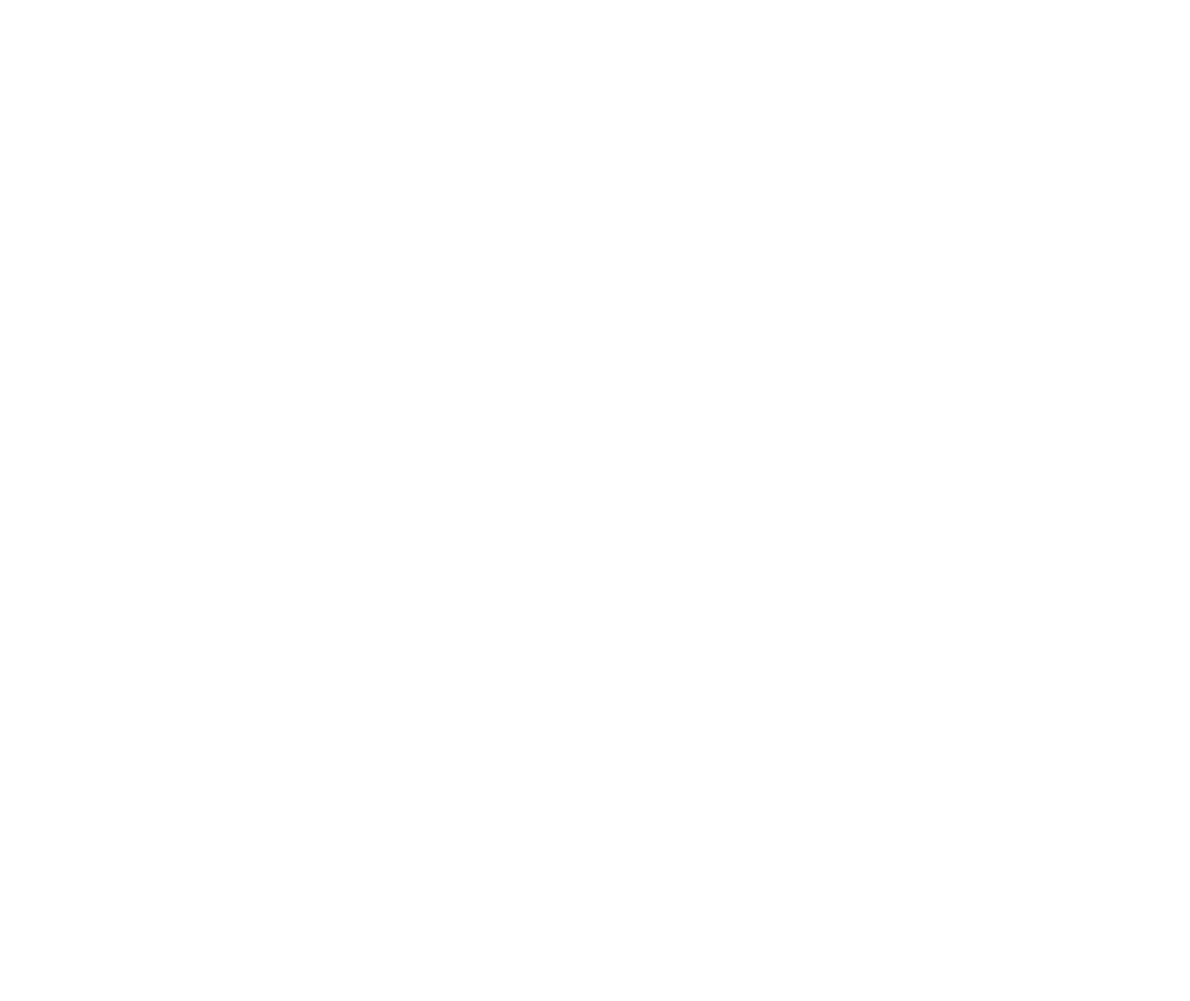
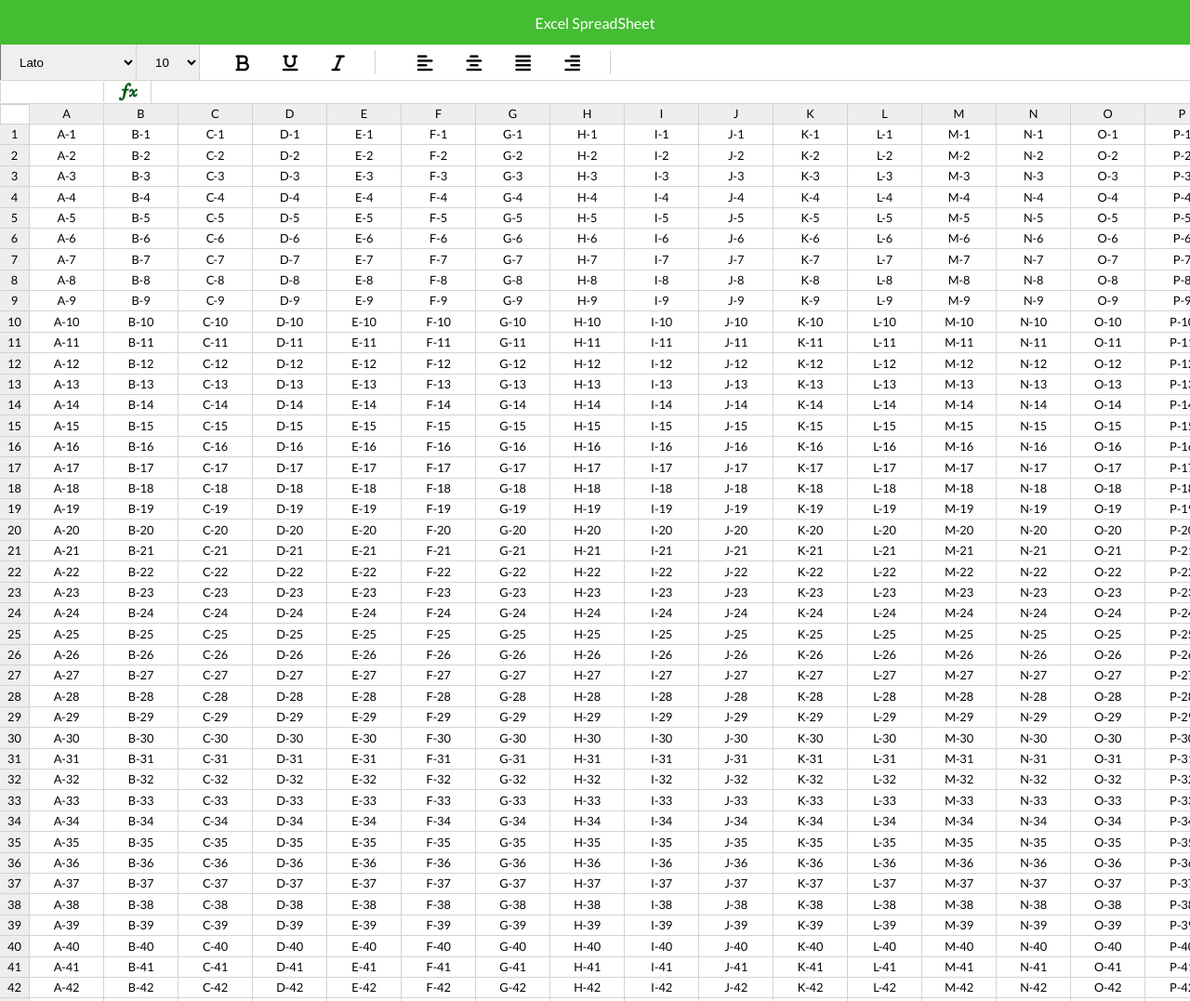
Before and after one commit to shvmdev/ExcelClone, a plain HTML site: page index.html in a window 1280 px wide. Shown: the top 1077 px of the page at 93% size. Before the commit the page ends 800 px from the top, so only its background shows below. Drawn offline with Linux system fonts and the light colour scheme; a web font is replaced by a local one.

Commit message:
added till frontend part

```diff
--- a/index.html
+++ b/index.html
@@ -4,19 +4,75 @@
     <meta charset="UTF-8">
     <meta http-equiv="X-UA-Compatible" content="IE=edge">
     <meta name="viewport" content="width=device-width, initial-scale=1.0">
-    <title>Document</title>
+    <title>Excel</title>
+    <link rel="preconnect" href="https://fonts.googleapis.com">
+    <link rel="preconnect" href="https://fonts.gstatic.com" crossorigin>
+    <link
+        href="https://fonts.googleapis.com/css2?family=Baloo+2&family=Cambay&family=Cormorant+SC:wght@300&family=Dosis:wght@300&family=Edu+VIC+WA+NT+Beginner&family=Lato:wght@300&family=Roboto:wght@300&display=swap"
+        rel="stylesheet">
+    <link rel="stylesheet" href="https://cdnjs.cloudflare.com/ajax/libs/font-awesome/6.1.2/css/all.min.css"
+        integrity="sha512-1sCRPdkRXhBV2PBLUdRb4tMg1w2YPf37qatUFeS7zlBy7jJI8Lf4VHwWfZZfpXtYSLy85pkm9GaYVYMfw5BC1A=="
+        crossorigin="anonymous" referrerpolicy="no-referrer" />
+    <link rel="stylesheet" href="styles.css">
 </head>
 <body>
+    <div class="bg-head-container">
+        Excel SpreadSheet
+    </div>
     <div class="menu-container">
+        <select name="font-family" id="font-family" style="border-bottom:none;border-right: none;">
+            <option value="'Roboto', sans-serif">Roboto</option>
+            <option value="'Edu VIC WA NT Beginner', cursive">Edu Vac</option>
+            <option value="'Dosis', sans-serif">Dosis</option>
+            <option value="'Lato', sans-serif" selected>Lato</option>
+            <option value="'Baloo 2', cursive">Baloo 2</option>
+            <option value="'Cambay', sans-serif">Cambay</option>
+            <option value="'Cormorant SC', serif">Coromorant SC</option>
+        </select>
+        <select name="font-size" id="font-size" style="border-bottom: none;border-left: 1px solid lightgray;">
+            <option value="8">8</option>
+            <option value="10" selected>10</option>
+            <option value="12">12</option>
+            <option value="14">14</option>
+            <option value="16">16</option>
+            <option value="18">18</option>
+            <option value="20">20</option>
+            <option value="22">22</option>
+            <option value="22">24</option>
+        </select>
+        <div class="font-styling">
+            <i class="fa-solid fa-bold"></i>
+            <i class="fa-solid fa-underline"></i>
+            <i class="fa-solid fa-italic"></i>
+        </div>
+        <div class="font-alignment">
+            <i class="fa-solid fa-align-left"></i>
+            <i class="fa-solid fa-align-center"></i>
+            <i class="fa-solid fa-align-justify"></i>
+            <i class="fa-solid fa-align-right"></i>
+        </div>
 
     </div>
     <div class="formula-container">
+        <input type="text" style="width:7rem" class="formula-input">
+        <div class="formula-img"><img src="formula-fx-function-icon-silhouette-52650-113337.jpg" alt=""></div>
+        <input type="text" style="border: none;" class="formula-input">
     </div>
     <div class="cell-container">
-
+       <div class="tl-cell"></div>
+       <div class="top-row"></div>
+       <div class="left-col"></div>
+       <div class="grid"></div>
     </div>
     <div class="sheet-container">
-
+        <div class="add-sheet">
+             <i class="fa-solid fa-plus"></i>
+             <i class="fa-solid fa-align-justify"></i>
+        </div>
+         <div class="sheet-count">
+            <span>Sheet1</span>
+         </div>
     </div>
+    <script src="index.js"></script>
 </body>
 </html>
--- a/index.js
+++ b/index.js
@@ -0,0 +1,28 @@
+let toprow = document.querySelector(".top-row")
+let leftcol = document.querySelector(".left-col");
+let grid = document.querySelector(".grid");
+for (let i = 1; i <= 100; i++){
+    let newcol = document.createElement("div");
+    newcol.setAttribute("class", "cell");
+    newcol.textContent = i;
+    leftcol.appendChild(newcol);
+}
+
+for (let i = 1; i <= 26; i++){
+    let newrowcell = document.createElement("div");
+    newrowcell.setAttribute("class", "cell");
+    newrowcell.textContent = String.fromCharCode(64 + i);
+    toprow.appendChild(newrowcell)
+}
+for (let row = 1; row <= 100; row++) {
+    let newrow = document.createElement("div")
+    newrow.setAttribute("class","grid-row")
+    for (let col = 1; col <= 26; col++) {
+        let newcell = document.createElement("div")
+        newcell.setAttribute("class", "cell")
+        newcell.textContent = `${String.fromCharCode(64 + col)}-${row}`;
+        newrow.appendChild(newcell)
+
+    }
+    grid.append(newrow)
+}
--- a/styles.css
+++ b/styles.css
@@ -0,0 +1,156 @@
+@import url('https://fonts.googleapis.com/css2?family=Lato:wght@300;400;700;900&display=swap');
+*{
+    box-sizing: border-box;
+    margin: 0;
+    padding: 0;
+}
+
+.bg-head-container{
+    background-color: #44bd32;
+    color: #fff;
+    height: 3rem;
+    display: flex;
+    align-items: center;
+    justify-content: center;
+    font-family: 'Lato', sans-serif;
+    font-weight: 400;
+
+}
+.menu-container{
+    display: flex;
+    border-bottom: 1px solid lightgray;
+}
+
+.menu-container i {
+    margin: 0 1rem;
+    padding-block: 0.2rem;
+    font-size: 1.2rem;
+}
+.menu-container>select{
+    border-top: none;
+    padding-inline: 1rem;
+    outline:none;
+}
+
+
+.menu-container >*{
+  border-right: 1px solid lightgray;
+}
+.font-styling,.font-alignment{
+    margin: 0.4rem;
+    border-right:1px solid lightgray;
+    padding-inline: 1rem;
+
+}
+.formula-container{
+    display: flex;
+    align-items: center;
+    border-bottom:1px solid lightgray;
+    /* padding-block:0.2rem ; */
+
+}
+.formula-container > *{
+      padding-inline: 1rem;
+      border-right: 1px solid lightgray;
+}
+.formula-container img{
+    /* padding: 0; */
+    /* width: 3.2rem; */
+    height: 1.2rem;
+}
+.formula-img{
+      width: 3.2rem;
+      height: 1.45rem;
+      padding-block: 0.1rem;
+}
+.formula-input{
+    outline: none;
+    border: 1px solid lightgray;
+    border-block: none;
+    padding-block:0.2rem ;
+}
+.sheet-container{
+    background-color: rgb(238,238,238);
+    padding: 1rem 0 1rem 2rem;
+    display: flex;
+    font-family: 'Lato';
+    font-weight: 700;
+}
+.add-sheet{
+    padding: 0 1.2rem 0 0.8rem;
+    display: flex;
+    align-items: center;
+    gap: 1.2rem;
+}
+.sheet-count > *{
+       padding-block:1rem;
+    padding-inline: 1rem;
+    border-inline: 1px solid lightgray;
+    color: #444;
+}
+.sheet-count>*:hover{
+
+    background-color: lightgray;
+}
+
+.cell-container{
+    /* border: 1px solid red; */
+    min-height: calc((100vh - 163px));
+    overflow:auto;
+    position: relative;
+}
+
+.cell{
+    width: 5rem;
+    height: 1.4rem;
+    text-align:center;
+    padding-top: 0.15rem;
+    border-right: 1px solid lightgray;
+    border-bottom: 1px solid lightgray;
+    /* border: 1px solid gray; */
+    font-family: 'Lato';
+    font-size: 0.8rem;
+}
+
+.left-col{
+    position: absolute;
+    top: 1.4rem;
+}
+.left-col>*{
+    width: 2rem;
+    border-right: 1px solid lightgray;
+    border-bottom: 1px solid lightgray;
+    background-color: rgb(238, 238, 238);
+}
+
+.top-row{
+    display: flex;
+    position: absolute;
+    left: 2rem;
+}
+
+.top-row>*{
+    min-width: 5rem;
+    border-right: 1px solid lightgray;
+    border-bottom: 1px solid lightgray;
+    background-color: rgb(238, 238, 238);
+
+}
+
+.tl-cell{
+    height: 1.4rem;
+    width: 2rem;
+    position: absolute;
+    border: 1px solid lightgray;
+
+}
+
+.grid-row{
+    display: flex;
+    position: relative;
+    top: 1.4rem;
+    left: 2.01rem;
+}
+.grid-row>*{
+    min-width: 5rem;
+}
```
Also changed, not shown: formula-fx-function-icon-silhouette-52650-113337.jpg (added).
